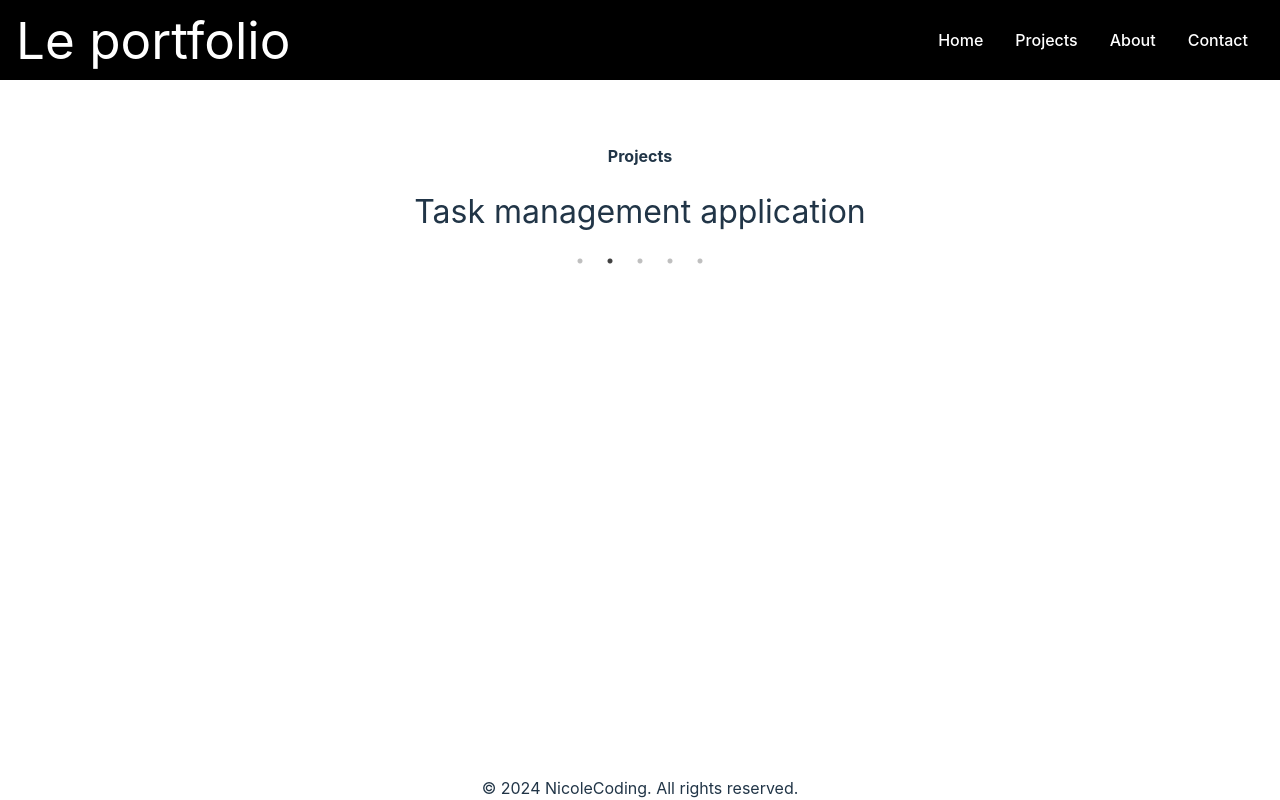
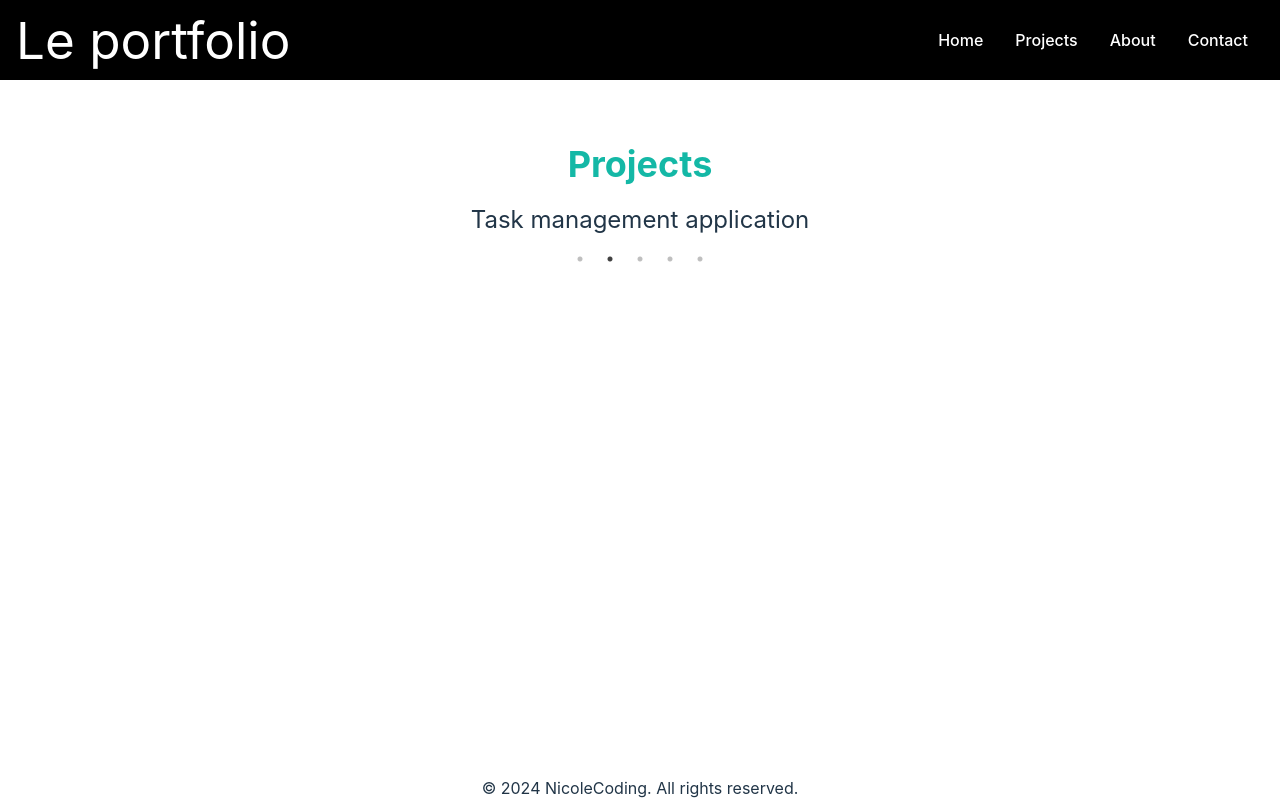
Before and after one commit to NicoleCoding/Portfolio-react, a React (Vite) app: page /projects in a window 1280 px wide. Built offline with nearby package versions, Linux system fonts and the light colour scheme.

Commit message:
- Added styling to the project carousel via Tailwind - Adjusted styling of h2 on each section

```diff
--- a/src/components/About.jsx
+++ b/src/components/About.jsx
@@ -1,7 +1,7 @@
 export default function About() {
     return (
        <section>
-        <h2 className="font-bold text-4xl">About</h2>
+        <h2 className="font-bold text-4xl text-teal-500">About</h2>
         <p className="p-3">Here comes stuff about me</p>
         <section className="bg-gradient-to-r from-teal-200 to-teal-500 p-4 rounded-lg mt-16 p-8">
         <ul className="flex flex-col items-center">
--- a/src/components/Contact.jsx
+++ b/src/components/Contact.jsx
@@ -1,7 +1,7 @@
 export default function Contact() {
     return (
         <section>
-            <h2 className="font-bold">Contact</h2>
+            <h2 className="font-bold text-4xl text-teal-500">Contact</h2>
             <p>Here a contact form will be built..</p>
         </section>
 
--- a/src/components/ProjectCarousel.css
+++ /dev/null
@@ -1,19 +0,0 @@
-.carousel {
-    width: 80%;
-    margin: 0 auto;
-    padding: 20px;
-  }
-
-  .project-slide {
-    text-align: center;
-  }
-
-  .project-slide h3 {
-    font-size: 2rem;
-    margin-bottom: 10px;
-  }
-
-  .project-slide p {
-    font-size: 1rem;
-    color: #555;
-  }
--- a/src/components/ProjectCarousel.jsx
+++ b/src/components/ProjectCarousel.jsx
@@ -1,5 +1,4 @@
 import Slider from "react-slick";
-import './ProjectCarousel.css';
 
 const projects = [{
     id: "1",
@@ -43,12 +42,12 @@ function ProjectCarousel() {
     };
 
     return (
-        <div className="carousel">
+        <div className="w-4/5 mx-auto p-5">
             <Slider {...settings}>
                 {projects.map(project => (
-                    <div key={project.id} className="project-slide">
-                        <h3>{project.title}</h3>
-                        <p>{project.description}</p>
+                    <div key={project.id} className="text-center">
+                        <h3 className="mb-2 text-2xl">{project.title}</h3>
+                        <p className="text-base text-gray-600">{project.description}</p>
                     </div>
                 ))}
             </Slider>
--- a/src/components/Projects.jsx
+++ b/src/components/Projects.jsx
@@ -6,7 +6,7 @@ export default function Projects() {
 
     return (
         <section id="projects-display">
-            <h2 className="font-bold">Projects</h2>
+            <h2 className="font-bold text-4xl text-teal-500">Projects</h2>
             <ProjectCarousel />
 
         </section>
```
